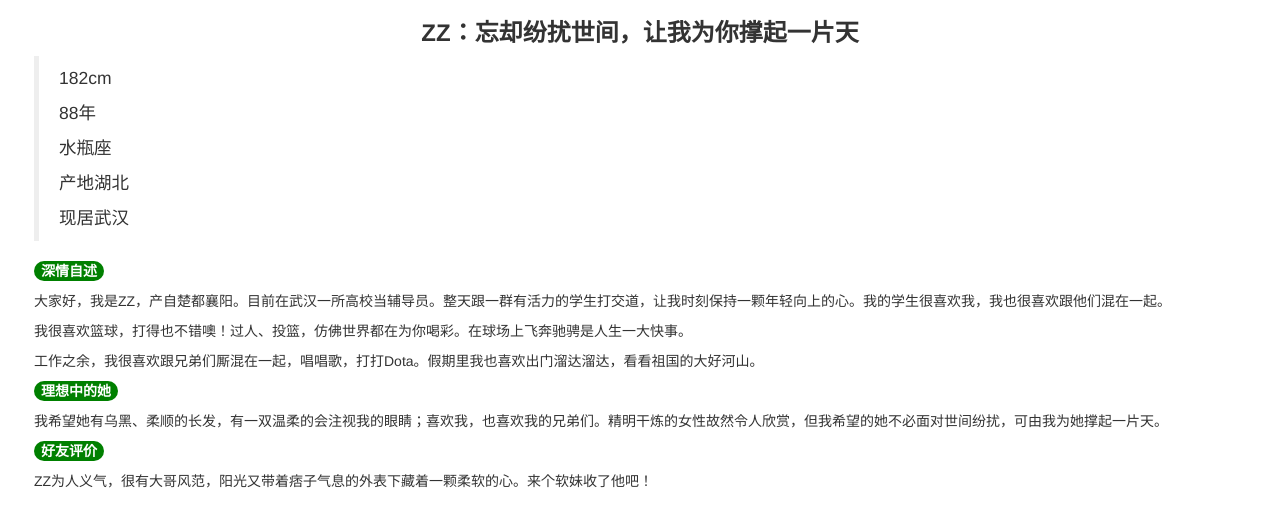
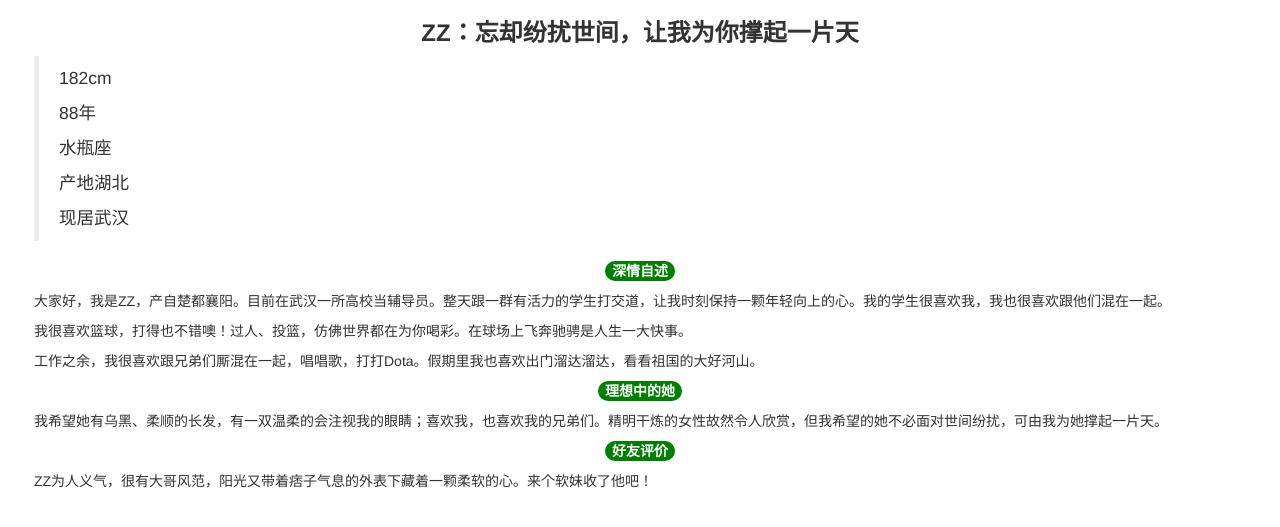
Before and after one commit to York921/York921.github.io, a Jekyll site: the page test.html, which Jekyll copies as it is, in a window 1280 px wide. Shown: the top 527 px of the page. Built offline with Jekyll 4.4.1, drawn with Linux system fonts in a browser that asks for light colours; nearby versions of some CDN libraries; Markdown is read by kramdown in place of the engine named in the settings.

Commit message:
another test

```diff
--- a/test.html
+++ b/test.html
@@ -40,7 +40,7 @@
 					</p>
 				</blockquote>
 				<div class="tags">
-					<p>
+					<p style="text-align:center;">
 						<span class="badge tag-color">深情自述</span>
 					</p>
 					<p>
@@ -52,13 +52,13 @@
 					<p>
 						工作之余，我很喜欢跟兄弟们厮混在一起，唱唱歌，打打Dota。假期里我也喜欢出门溜达溜达，看看祖国的大好河山。
 					</p>
-					<p>
+					<p style="text-align:center;">
 						<span class="badge tag-color">理想中的她</span>
 					</p>
 					<p>
 						我希望她有乌黑、柔顺的长发，有一双温柔的会注视我的眼睛；喜欢我，也喜欢我的兄弟们。精明干炼的女性故然令人欣赏，但我希望的她不必面对世间纷扰，可由我为她撑起一片天。
 					</p>
-					<p>
+					<p style="text-align:center;"">
 						<span class="badge tag-color">好友评价</span>
 					</p>
 					<p>
```
